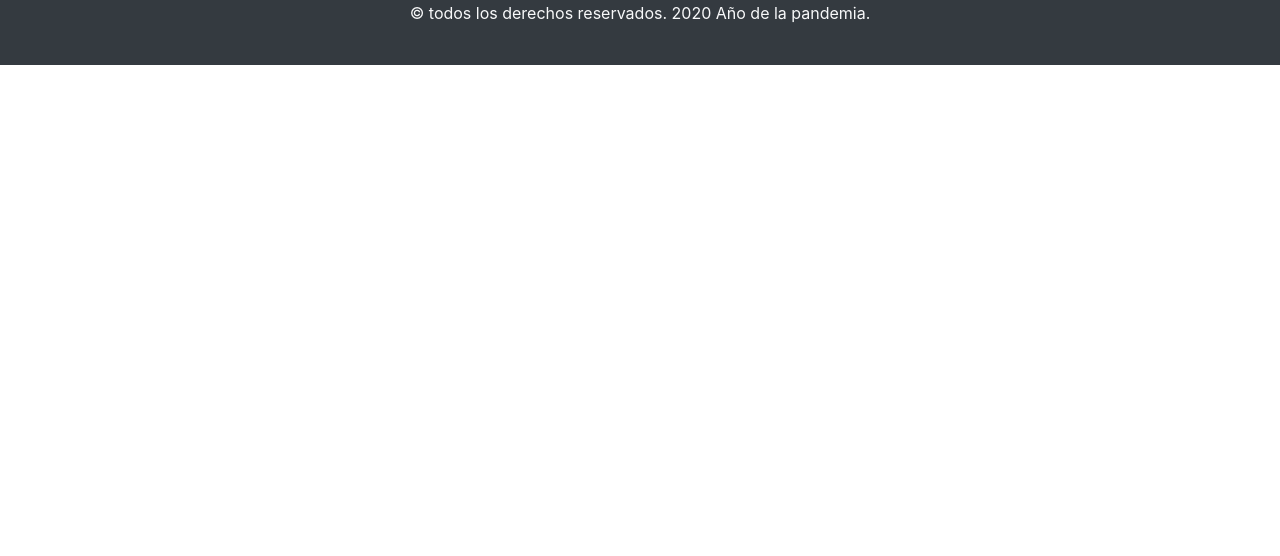
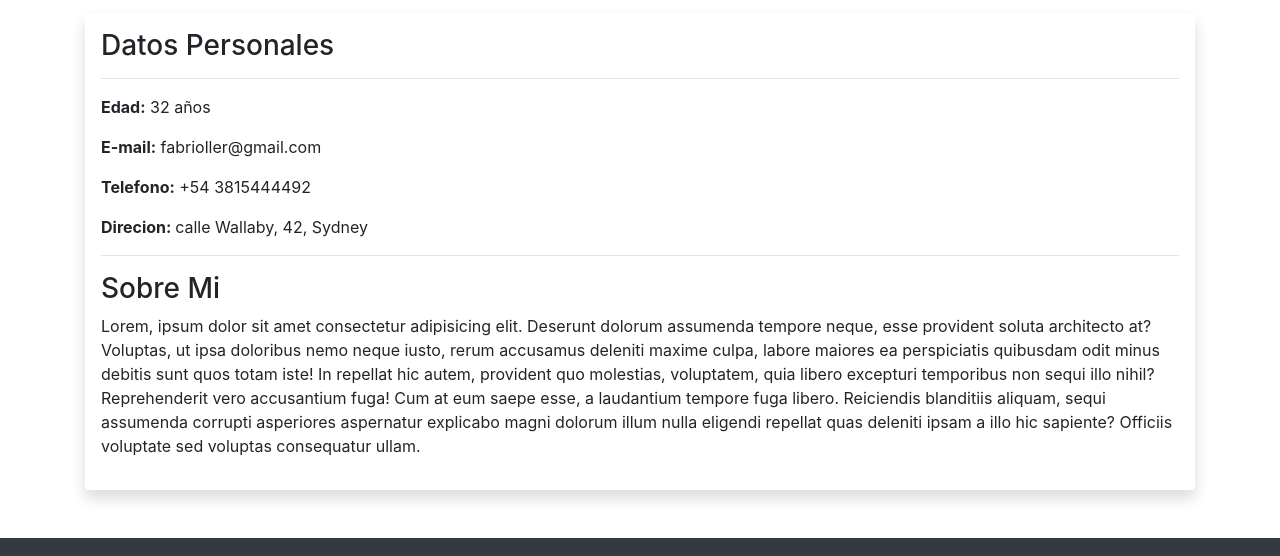
Before and after one commit to fabriziooller/fabriziooller.github.io, a plain HTML site: page index.html in a window 1280 px wide. Shown: the part 437-993 px from the top of the page. Before the commit the page ends 800 px from the top, so only its background shows below. Drawn offline with nearby package versions, Linux system fonts and the light colour scheme.

Commit message:
se agrego informacion basica de mi cv

```diff
--- a/index.html
+++ b/index.html
@@ -48,11 +48,32 @@
     </nav>
   </header>
   <section class="fondo text-center text-light py-4">
-<div class="container">
-  <img src="img/IMG_20200214_010934.jpg" alt="avatar-fabrizio" class="avatar my-3">
-  <h3>Fabrizio Oller</h3>
-  <p>Software Developer</p>
-</div>
+    <div class="container">
+      <img src="img/IMG_20200214_010934.jpg" alt="avatar-fabrizio" class="avatar my-3">
+      <h3>Fabrizio Oller</h3>
+      <p>Software Developer</p>
+    </div>
+  </section>
+  <section class="container">
+    <h2 class="display-4 text-center my-4" id="informacionBasica">Información Basica</h2>
+    <hr>
+    <article class="shadow p-3 mb-5 bg-white rounded">
+      <h3>Datos Personales</h3>
+      <hr>
+      <p> <strong>Edad:</strong> 32 años</p>
+      <p> <strong>E-mail:</strong> fabrioller@gmail.com</p>
+      <p> <strong> Telefono:</strong> +54 3815444492</p>
+      <p> <strong>Direcion: </strong> calle Wallaby, 42, Sydney</p>
+      <hr>
+      <h3>Sobre Mi</h3>
+      <p>Lorem, ipsum dolor sit amet consectetur adipisicing elit. Deserunt dolorum assumenda tempore neque, esse
+        provident soluta architecto at? Voluptas, ut ipsa doloribus nemo neque iusto, rerum accusamus deleniti maxime
+        culpa, labore maiores ea perspiciatis quibusdam odit minus debitis sunt quos totam iste! In repellat hic autem,
+        provident quo molestias, voluptatem, quia libero excepturi temporibus non sequi illo nihil? Reprehenderit vero
+        accusantium fuga! Cum at eum saepe esse, a laudantium tempore fuga libero. Reiciendis blanditiis aliquam, sequi
+        assumenda corrupti asperiores aspernatur explicabo magni dolorum illum nulla eligendi repellat quas deleniti
+        ipsam a illo hic sapiente? Officiis voluptate sed voluptas consequatur ullam.</p>
+    </article>
   </section>
   <footer class="bg-dark text-light py-4">
     <div class="container text-center">
```
